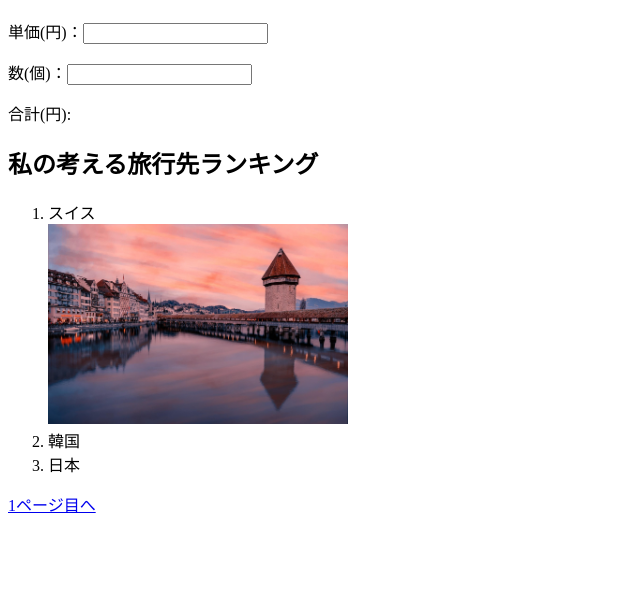
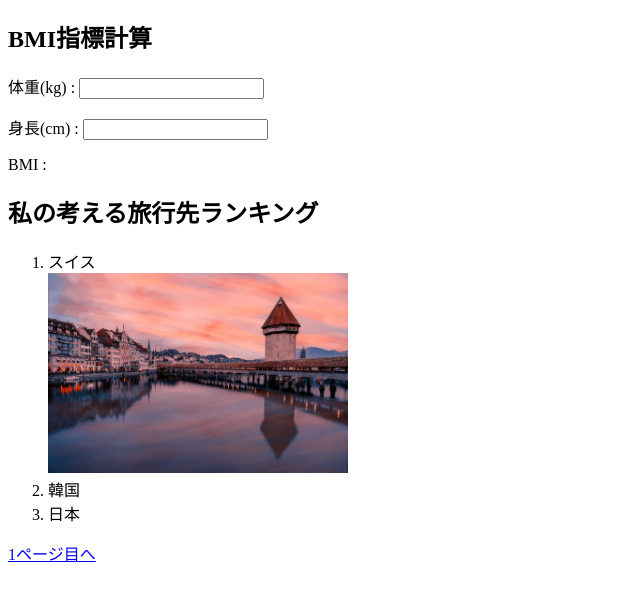
Before and after one commit to omu-aaa24017/aaa-24017.github.io, a plain HTML site: page second.html in a window 1280 px wide. Shown: the part 70-670 px from the top of the page, without its empty margins (0-640 px from the left). Drawn offline with Linux system fonts and the light colour scheme.

Commit message:
Implement BMI calculation form
Added BMI calculation form to second.html.

```diff
--- a/second.html
+++ b/second.html
@@ -7,11 +7,11 @@
   </head>
   <body>
     <h1>オススメの旅行先ランキング</h1>
-<form oninput="total.value = Number(price.value) * Number(num.value)">
-    <p><label>単価(円)：<input name="price" type="number" step="any"></label></p>
-    <p><label>数(個)：<input name="num" type="number" step="any"></label></p>
-    <p><label>合計(円):<output name="total" for="price num"></output></label></p>
-</form>
+    <h2>BMI指標計算</h2>
+    <form oninput="bmi.value = Math.round(Number(weight.value) / Math.pow(Number(height.value)/100, 2) * 10) / 10">
+      <p><lable>体重(kg) : <input name="weight" type="number" step="any"></label></p>
+      <p><label>身長(cm) : <input name="height" type="number" step="any"></label></p>
+      <p><label>BMI : <output name="bmi"></output></label></p>
     <h2>私の考える旅行先ランキング</h2>
     <p>
       <ol>
```
